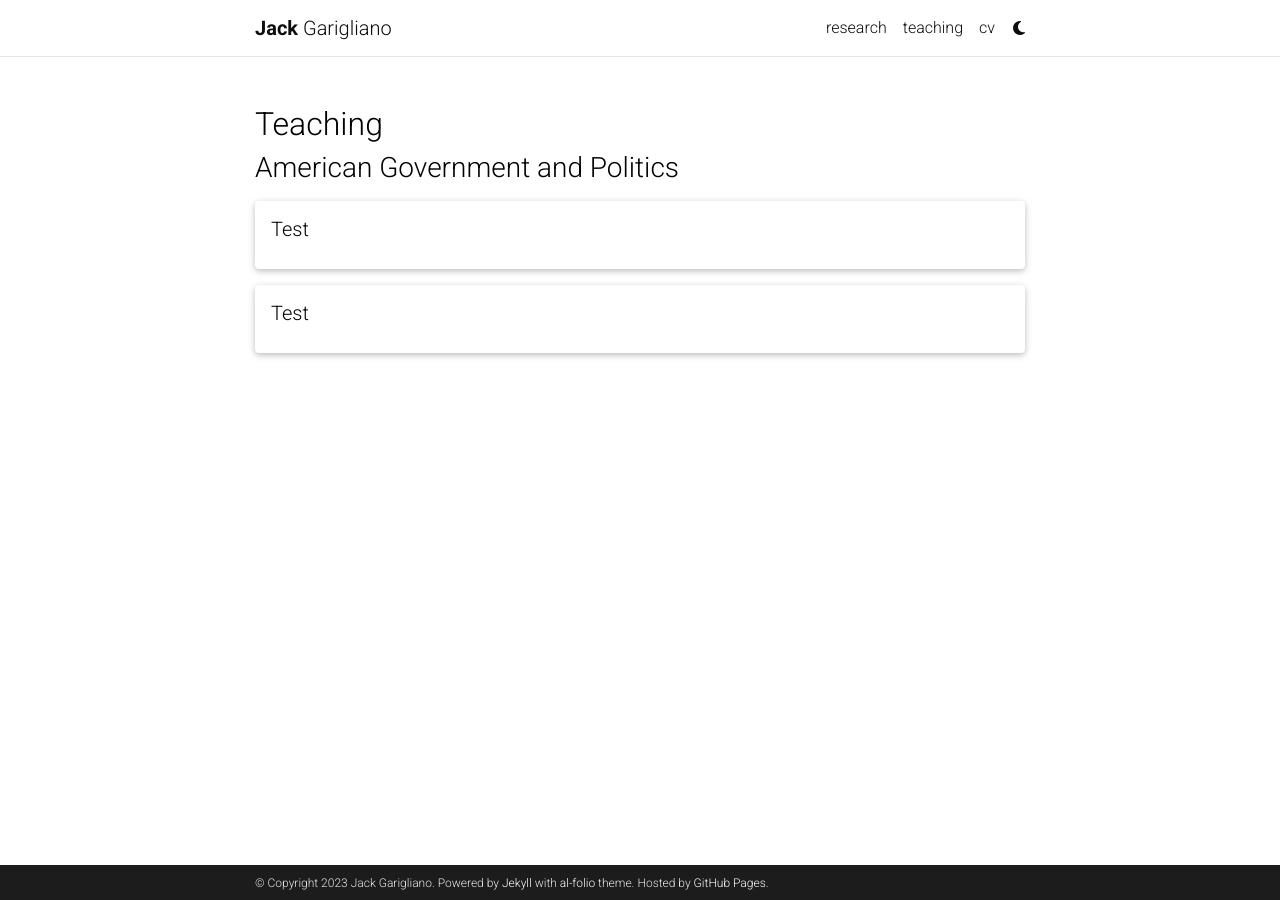
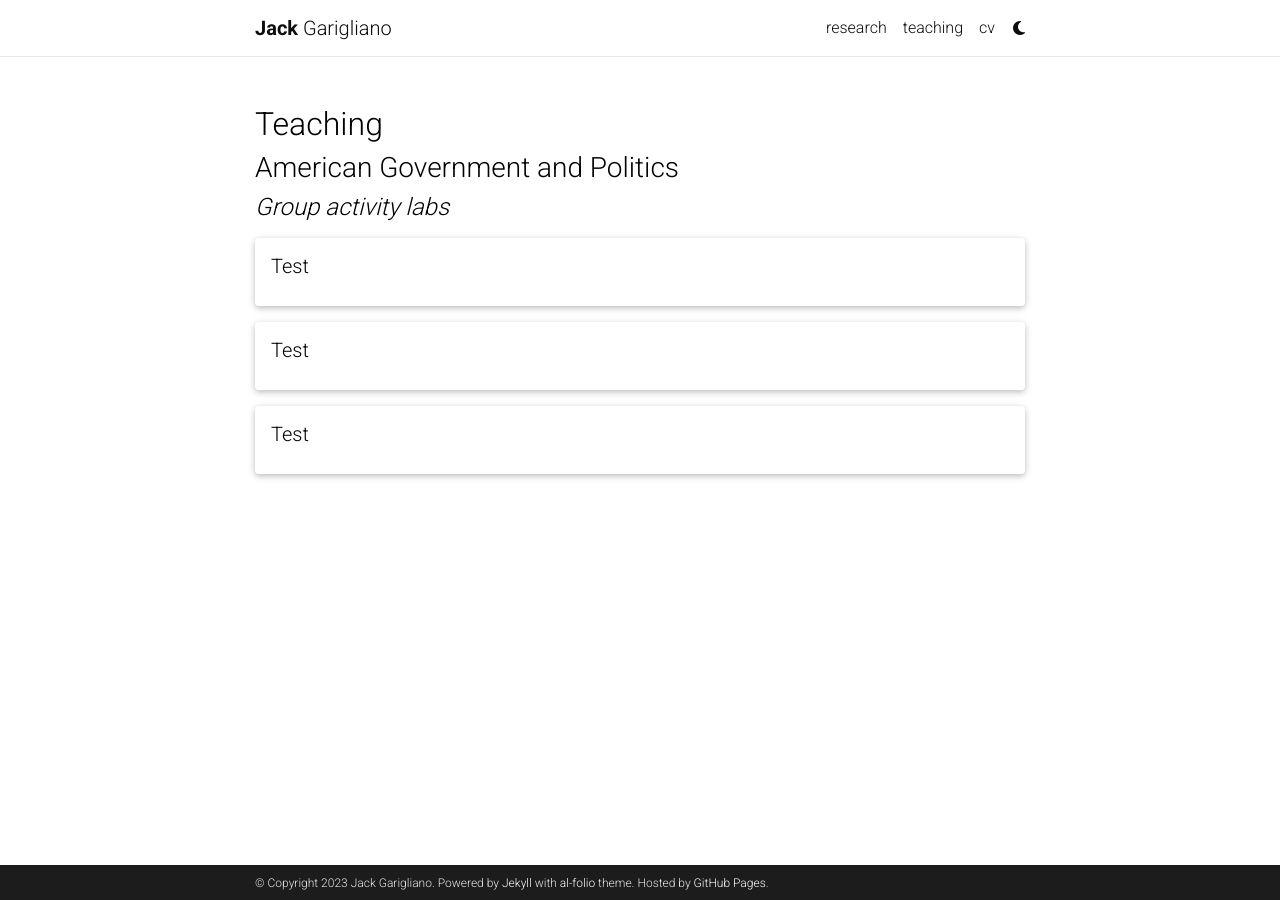
Before and after one commit to jack-garigliano/jack-garigliano.github.io, a Jekyll site: the page built from teaching/intro-american.md, in a window 1280 px wide. Built offline with Jekyll 4.4.1, drawn with Linux system fonts in a browser that asks for light colours; comment, search, counter and statistics services are not loaded; a style sheet for code colours, icons or effects is not loaded.

Commit message:
Update intro-american.md

```diff
--- a/teaching/intro-american.md
+++ b/teaching/intro-american.md
@@ -10,13 +10,14 @@ horizontal: false
 
 <h2>Teaching</h2>
 <h3>American Government and Politics</h3>
+<h4><i>Group activity labs</i></h4>
 
 <div class="grid-container">
     <div class="grid-item">
         <div class="card mt-3">
             <div class="p-3">
                 <div class="row">
-                  <div class="col-sm-10">
+                  <div class="col-sm-4">
         <h5 class="card-title">Test</h5>
                   </div>
                 </div>
@@ -27,9 +28,20 @@ horizontal: false
         <div class="card mt-3">
             <div class="p-3">
                 <div class="row">
-                  <div class="col-sm-10">
+                  <div class="col-sm-4">
         <h5 class="card-title">Test</h5>
                   </div>
                 </div>
             </div>
         </div>
+
+        <div class="grid-item">
+        <div class="card mt-3">
+            <div class="p-3">
+                <div class="row">
+                  <div class="col-sm-4">
+        <h5 class="card-title">Test</h5>
+                  </div>
+                </div>
+            </div>
+        </div>
```
